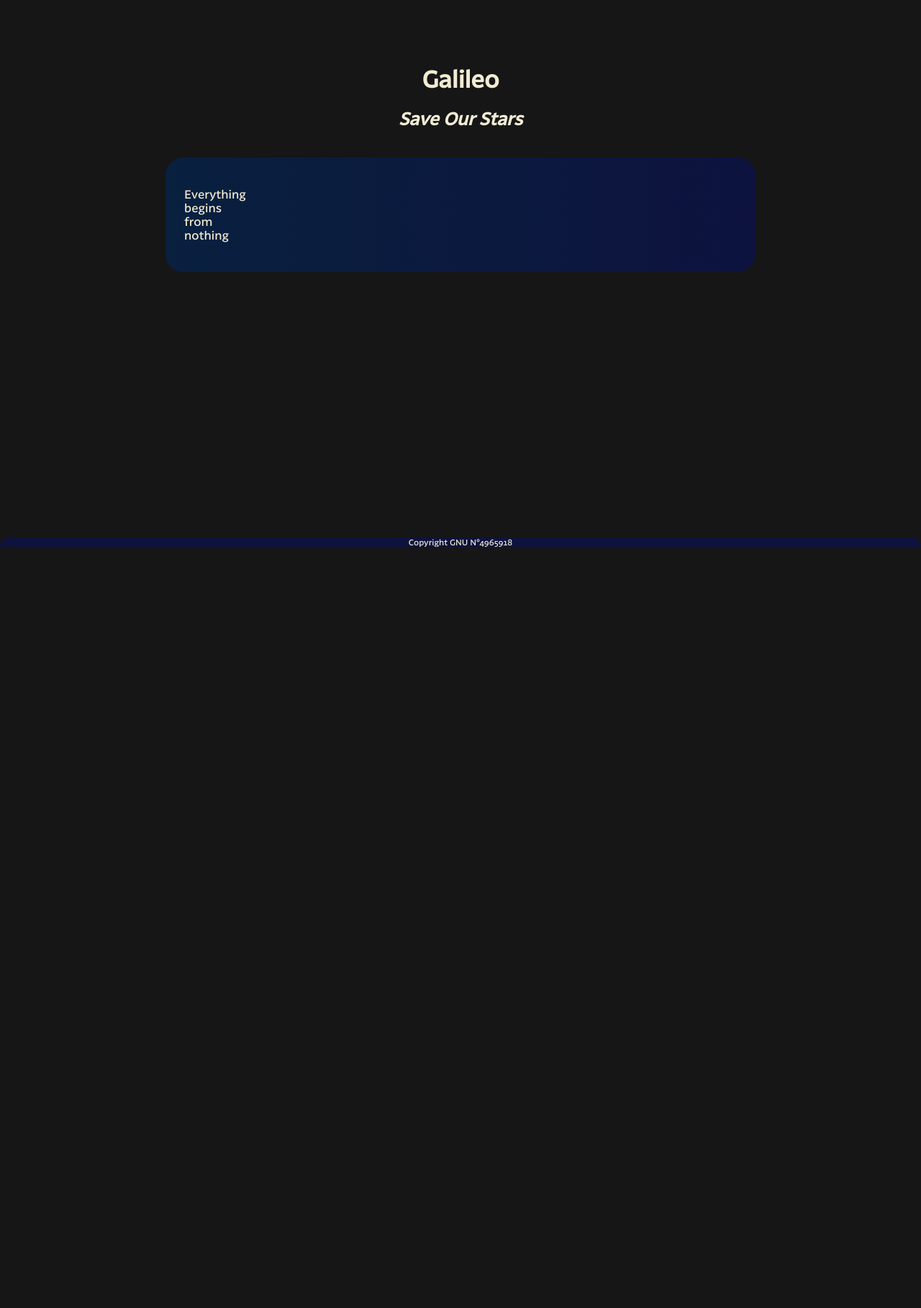
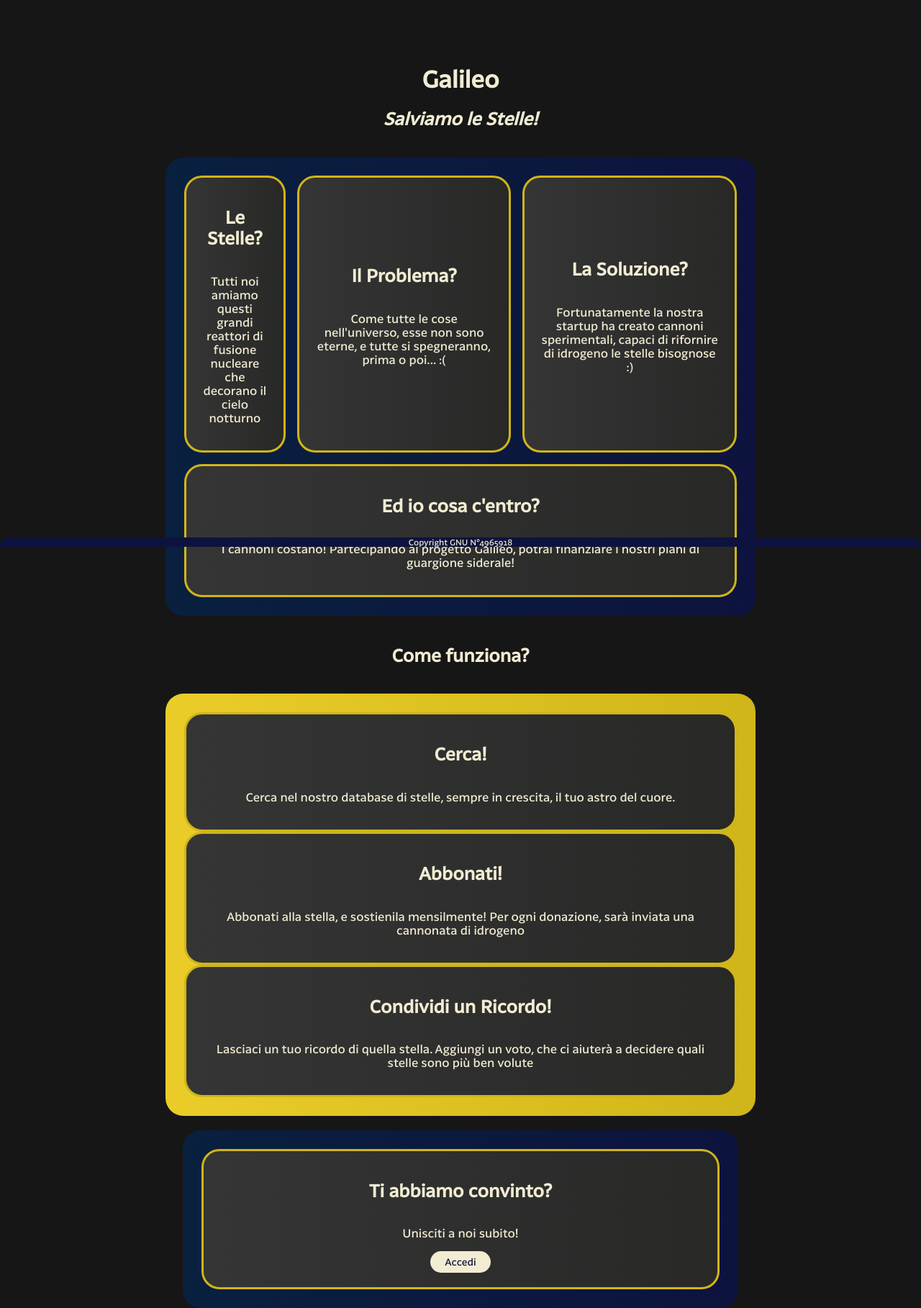
Before and after one commit to InKeaton/SAW_STARS, a PHP site: page / in a window 1280 px wide. Shown: the part 40-1858 px from the top of the page at 72% size. Before the commit the page ends 800 px from the top, so only its background shows below. Run offline with PHP 8.4, Linux system fonts and the light colour scheme; the visitor is signed in with stand-in values (Sample User, id 1).

Commit message:
Improved our home

```diff
--- a/public_html/admin/CRUDTable.js
+++ b/public_html/admin/CRUDTable.js
@@ -33,7 +33,8 @@ class CRUDTable {
                                         "</div>"+
                                     "</div>";
 
-        document.head.innerHTML = "<link href= '../CRUD.css' rel = 'stylesheet'>";
+        document.head.innerHTML = "<title>Gestione Database</title>" +
+                                  "<link href= '../CRUD.css' rel = 'stylesheet'>";
         document.body.appendChild(mainDiv);
         document.getElementById("modButton").addEventListener("click", CRUDTable.ModButton);
         document.getElementById("insertButton").onclick = function() { CRUDTable.ButtonInsert(callClass); };
--- a/public_html/index.php
+++ b/public_html/index.php
@@ -17,14 +17,54 @@
 
         <header class="logo">
             <h1>Galileo</h1>
-            <h2> <i>Save Our Stars</i></h2>
+            <h2> <i>Salviamo le Stelle!</i></h2>
         </header>
 
         <section class="bento">
-            <p>
-                Everything begins from nothing
-            </p>
+            <article class="grid2">
+                <h2>Le Stelle?</h2>
+                <p>Tutti noi amiamo questi grandi reattori di fusione nucleare che decorano il cielo notturno</p>
+            </article>
+            <article class="grid4">
+                <h2>Il Problema?</h2>
+                <p>Come tutte le cose nell'universo, esse non sono eterne, e tutte si spegneranno, prima o poi... :(</p>
+            </article>
+            <article class="grid4">
+                <h2>La Soluzione?</h2>
+                <p>Fortunatamente la nostra startup ha creato cannoni sperimentali, capaci di rifornire di idrogeno le stelle bisognose :)</p>
+            </article>
+            <article class="grid10">
+                <h2>Ed io cosa c'entro?</h2>
+                <p>I cannoni costano! Partecipando al progetto Galileo, potrai finanziare i nostri piani di guargione siderale!</p>
+            </article>
         </section>
+
+        <h2 class="logo">Come funziona?</h2>
+
+        <section class="table_container">
+            <article class="grid10">
+                <h2>Cerca!</h2>
+                <p>Cerca nel nostro database di stelle, sempre in crescita, il tuo astro del cuore. </p>
+            </article>
+            <article class="grid10">
+                <h2>Abbonati!</h2>
+                <p>Abbonati alla stella, e sostienila mensilmente! Per ogni donazione, sarà inviata una cannonata di idrogeno </p>
+            </article>
+            <article class="grid10">
+                <h2>Condividi un Ricordo!</h2>
+                <p>Lasciaci un tuo ricordo di quella stella. Aggiungi un voto, che ci aiuterà a decidere quali stelle sono più ben volute</p>
+            </article>
+        </section>
+
+        <section class="bento">
+            <article class="grid10">
+                <h2>Ti abbiamo convinto?</h2>
+                <p>Unisciti a noi subito!</p>
+                <button class="button" onclick="location.href='auth/login.php';">Accedi</button>
+            </article>
+        </section>
+
+
 
         <!-- footer -->
         <?php include  dirname(__FILE__) . "/_modules/footer.html"; ?>
```
Also changed, not shown: public_html/_resources/style/portrait/adDetails.css (+6 -4 lines).
